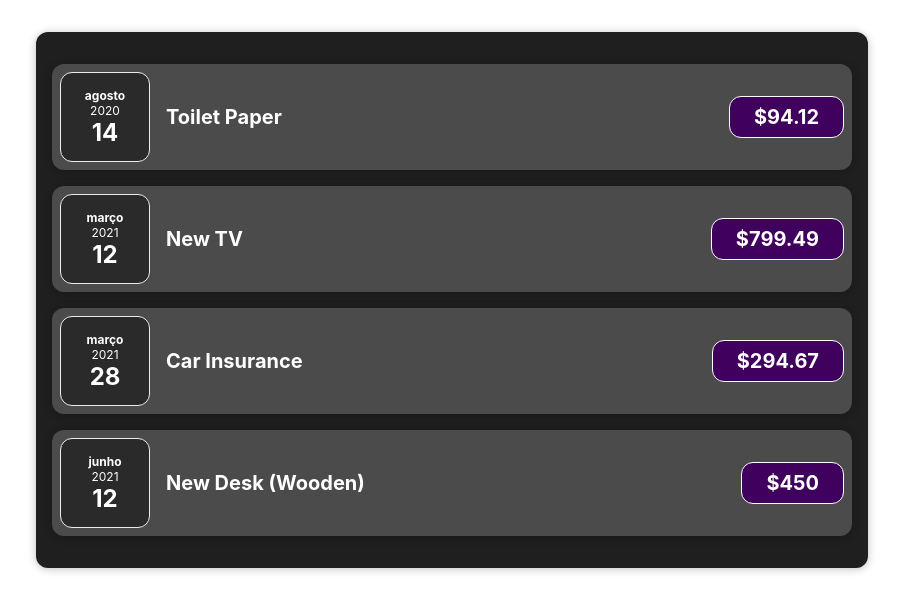
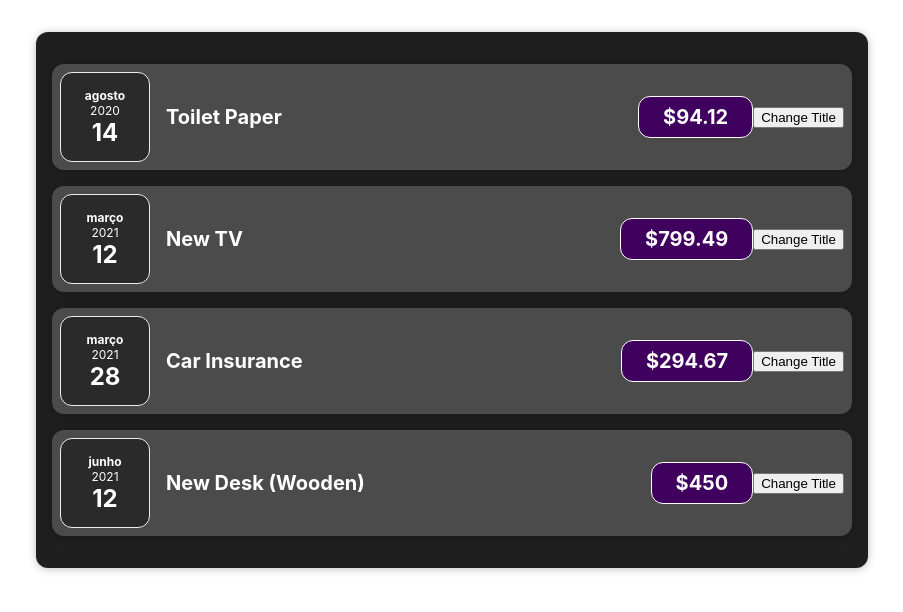
Before and after one commit to genSouza/react-course, a React (Create React App) app in the folder react-complete-guide/: page / in a window 1280 px wide. Shown: the top 612 px of the page, without its empty margins (188-1091 px from the left). Built offline with nearby package versions, Linux system fonts and the light colour scheme.

Commit message:
Lesson 47
Listening to Events & Working with Event Handlers

```diff
--- a/react-complete-guide/src/components/Expenses/ExpenseItem/ExpenseItem.component.js
+++ b/react-complete-guide/src/components/Expenses/ExpenseItem/ExpenseItem.component.js
@@ -1,10 +1,13 @@
 /* eslint-disable react/prop-types */
-import React from 'react';
+import React from "react";
 import CardComponent from "../../UI/Card.component";
 import ExpenseDateComponent from "../ExpenseDate/ExpenseDate.component";
 import "./ExpenseItem.css";
 
 function ExpenseItemComponent(props) {
+  const clickHandler = () => {
+    console.log("Clicked!!!");
+  };
   return (
     <CardComponent className="expense-item">
       <ExpenseDateComponent date={props.date} />
@@ -12,6 +15,11 @@ function ExpenseItemComponent(props) {
         <h2>{props.title}</h2>
         <div className="expense-item__price">${props.amount}</div>
       </div>
+      <button
+        onClick={clickHandler}
+      >
+        Change Title
+      </button>
     </CardComponent>
   );
 }
```
